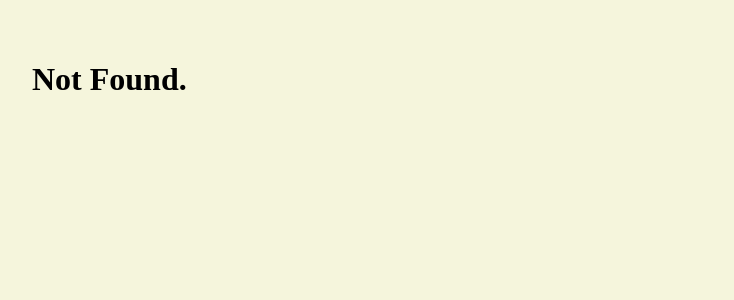
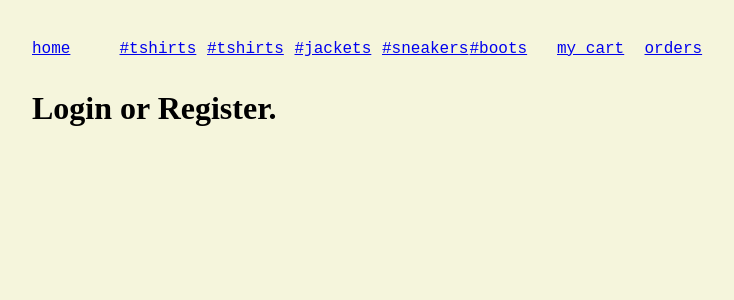
Before and after one commit to PacktPublishing/Hands-on-MERN-Stack-Web-Development, a React (Create React App) app in the folder client/: page /account in a window 1280 px wide. Shown: the top 300 px of the page, without its empty margins (258-992 px from the left). Built offline with nearby package versions, Linux system fonts and the light colour scheme.

Commit message:
Add code for part 2 of section 5 video “Routing with React Router”

```diff
--- a/client/src/App.js
+++ b/client/src/App.js
@@ -1,4 +1,5 @@
 import React, { Component } from 'react';
+import NavigationBar from './components/NavigationBar';
 import {
   BrowserRouter as Router,
   Switch,
@@ -8,19 +9,29 @@ import './App.css';
 import Home from './pages/Home';
 import FormDemo from './pages/FormDemo';
 import NotFound from './pages/NotFound';
+import Category from './pages/Category';
+import Orders from './pages/Orders';
+import Cart from './pages/Cart';
+import Account from './pages/Account';
 
 class App extends Component {
   render() {
     return (
-      <div className="App">
-        <Router>
+      <Router>
+        <div className="App">
+          <NavigationBar isLoggedIn={true} />
           <Switch>
             <Route path="/" exact component={Home} />
             <Route path="/forms" exact component={FormDemo} />
+            <Route path="/cart" exact component={Cart} />
+            <Route path="/orders" exact component={Orders} />
+            <Route path="/account" exact component={Account} />
+            <Route path="/category/:slug" component={Category} />
             <Route component={NotFound} />
           </Switch>
-        </Router>
-      </div>
+        </div>
+      </Router>
+
     );
   }
 }
--- /dev/null
+++ b/client/src/components/NavigationBar.css
@@ -0,0 +1,15 @@
+.NavigationBar {
+    display: flex;
+    font-family: "Courier New", monospace;
+    margin-bottom: 2rem;
+}
+
+.NavigationBar a {
+    display: flex;
+    flex: 1;
+    transition: 160ms all;
+}
+
+.NavigationBar a:hover {
+    color: mediumaquamarine;
+}
--- /dev/null
+++ b/client/src/components/NavigationBar.js
@@ -0,0 +1,27 @@
+import React, { Component, Fragment } from 'react';
+import { Link } from 'react-router-dom';
+import './NavigationBar.css';
+
+export default class NavigationBar extends Component {
+  render() {
+    const { isLoggedIn } = this.props;
+
+    return (
+      <div className="NavigationBar">
+        <Link to="/">home</Link>
+        <Link to="/category/sporty">#tshirts</Link>
+        <Link to="/category/tshirt">#tshirts</Link>
+        <Link to="/category/jacket">#jackets</Link>
+        <Link to="/category/sneakers">#sneakers</Link>
+        <Link to="/category/boots">#boots</Link>
+        {isLoggedIn ?
+          <Fragment>
+            <Link to="/cart">my cart</Link>
+            <Link to="/orders">orders</Link>
+          </Fragment> :
+          <Link to="/account">account</Link>
+        }
+      </div>
+    );
+  }
+}
--- /dev/null
+++ b/client/src/pages/Account.js
@@ -0,0 +1,9 @@
+import React, { Component } from 'react';
+
+export default class Account extends Component {
+  render() {
+    return (
+      <h1>Login or Register.</h1>
+    );
+  }
+}
--- /dev/null
+++ b/client/src/pages/Cart.js
@@ -0,0 +1,9 @@
+import React, { Component } from 'react';
+
+export default class Cart extends Component {
+  render() {
+    return (
+      <h1>Cart.</h1>
+    );
+  }
+}
--- /dev/null
+++ b/client/src/pages/Category.js
@@ -0,0 +1,9 @@
+import React, { Component } from 'react';
+
+export default class Category extends Component {
+  render() {
+    return (
+      <h1>Category: {this.props.match.params.slug}</h1>
+    );
+  }
+}
--- /dev/null
+++ b/client/src/pages/Orders.js
@@ -0,0 +1,9 @@
+import React, { Component } from 'react';
+
+export default class Orders extends Component {
+  render() {
+    return (
+      <h1>Orders.</h1>
+    );
+  }
+}
```
